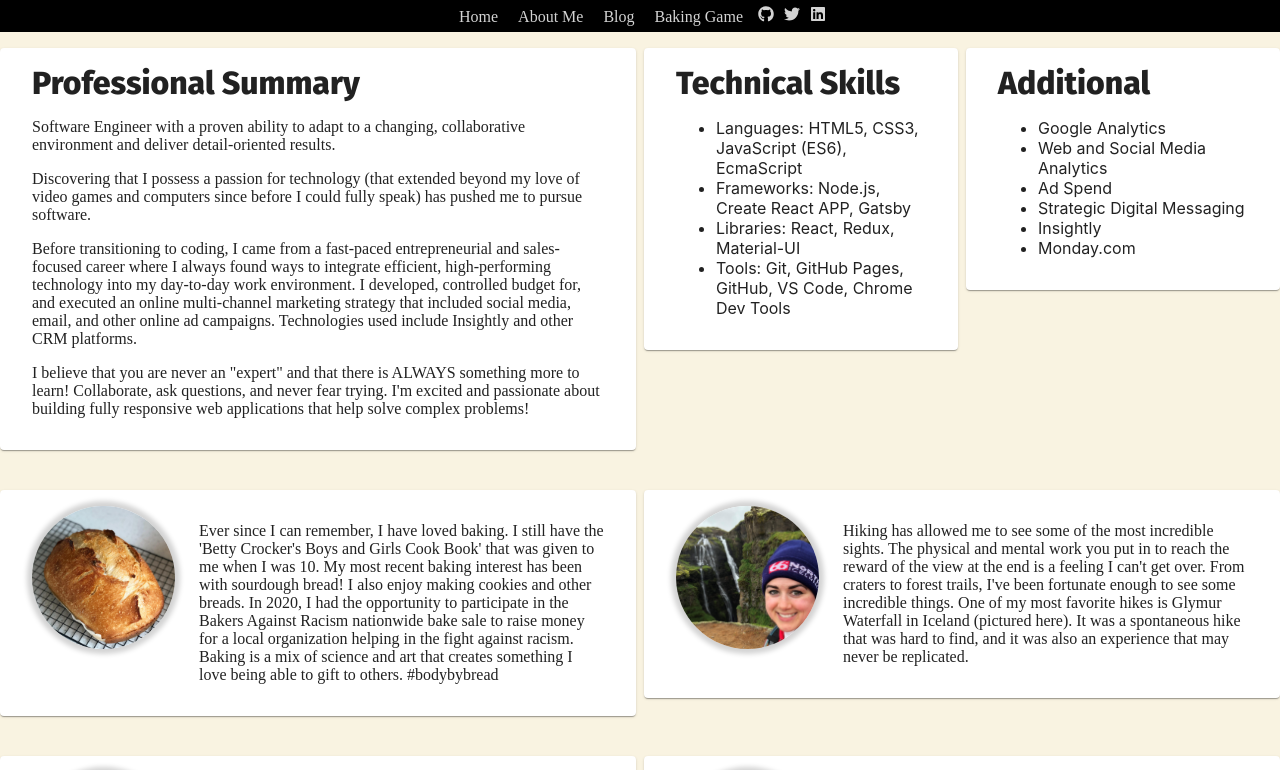
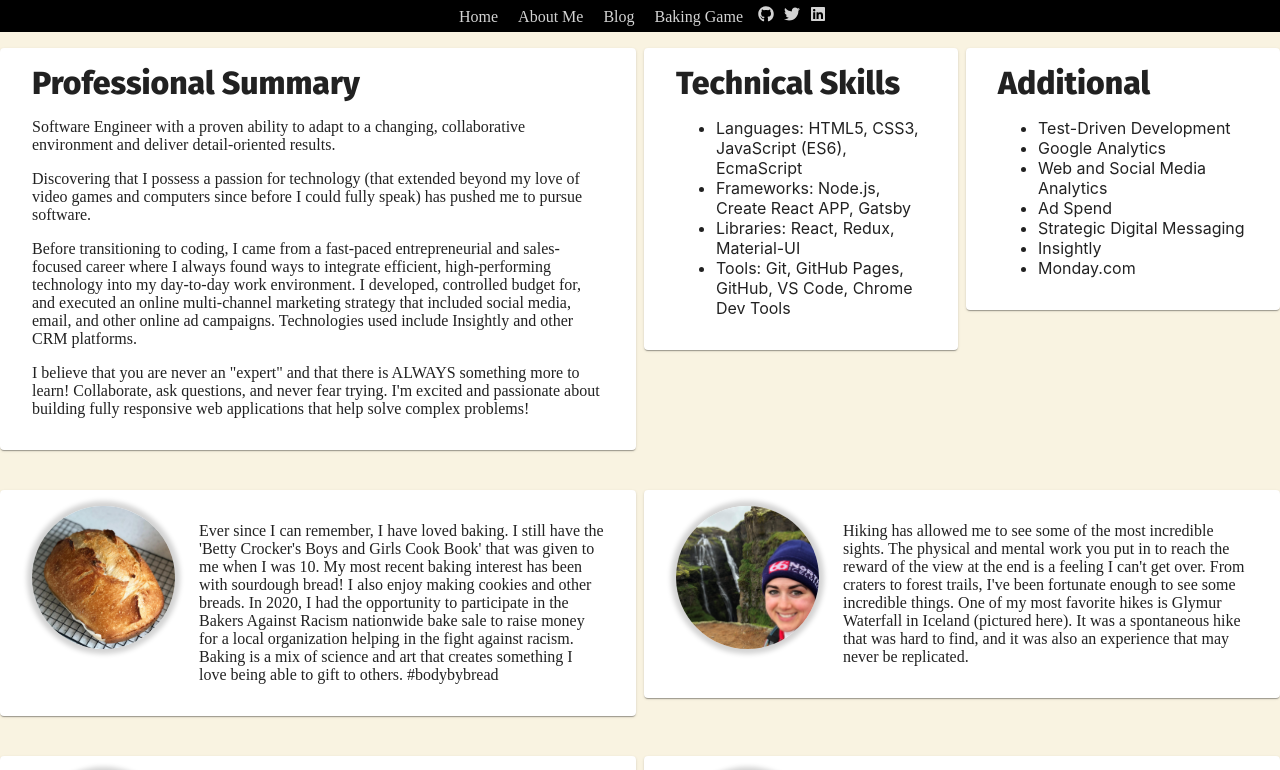
Before and after one commit to audreywrong/personalwebsite-react, a React (Create React App) app in the folder my-app/: page /about-me in a window 1280 px wide. Shown: the top 770 px of the page. Built offline with nearby package versions, Linux system fonts and the light colour scheme; a web font is replaced by a local one.

Commit message:
content addition

```diff
--- a/my-app/src/features/about-me/AboutMe.jsx
+++ b/my-app/src/features/about-me/AboutMe.jsx
@@ -60,6 +60,7 @@ const AboutMe = () => (
           <Box m={2} p={2}>
             <h1>Additional</h1>
             <ul>
+              <li>Test-Driven Development</li>
               <li>Google Analytics</li>
               <li>Web and Social Media Analytics</li>
               <li>Ad Spend</li>
```
